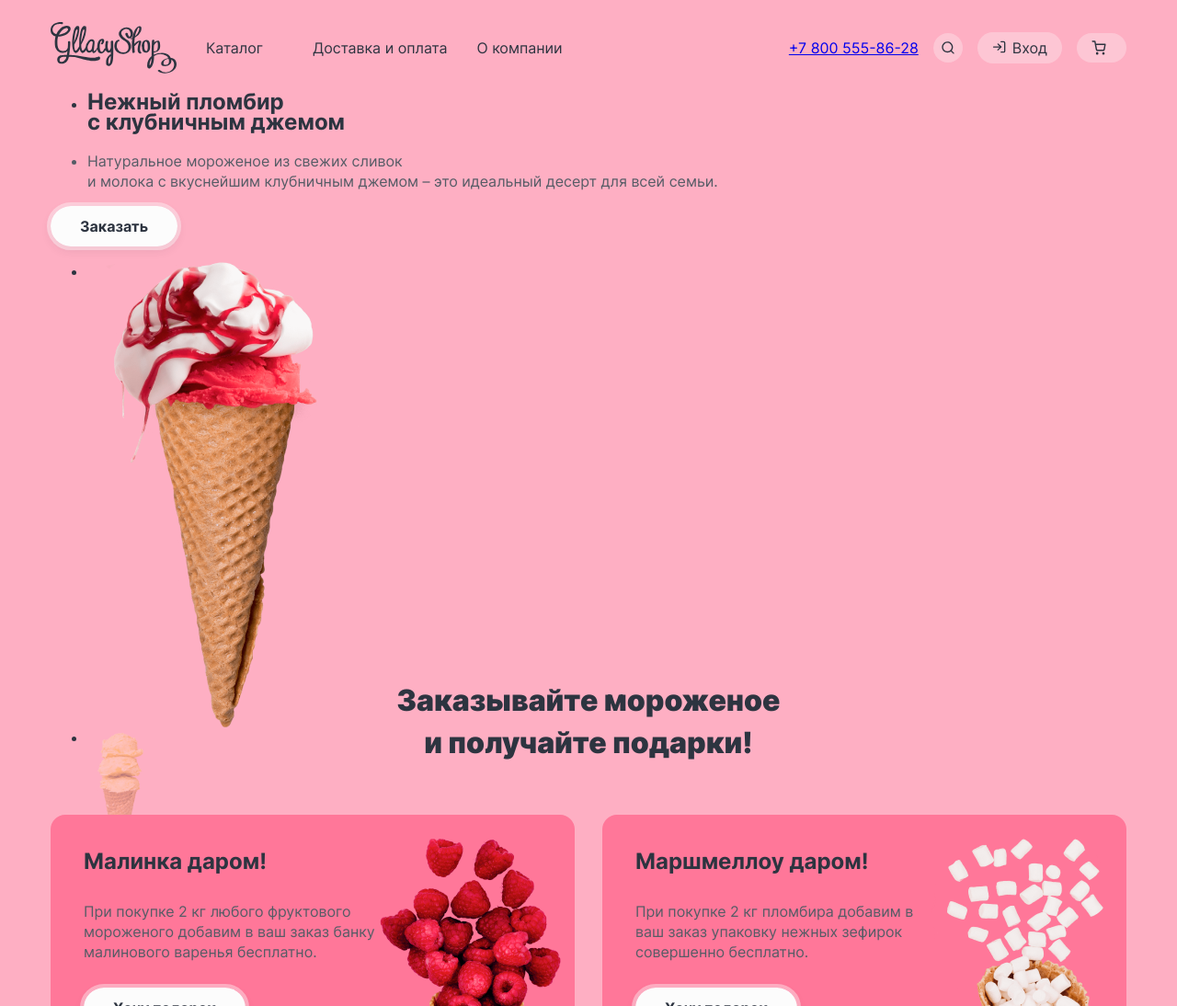
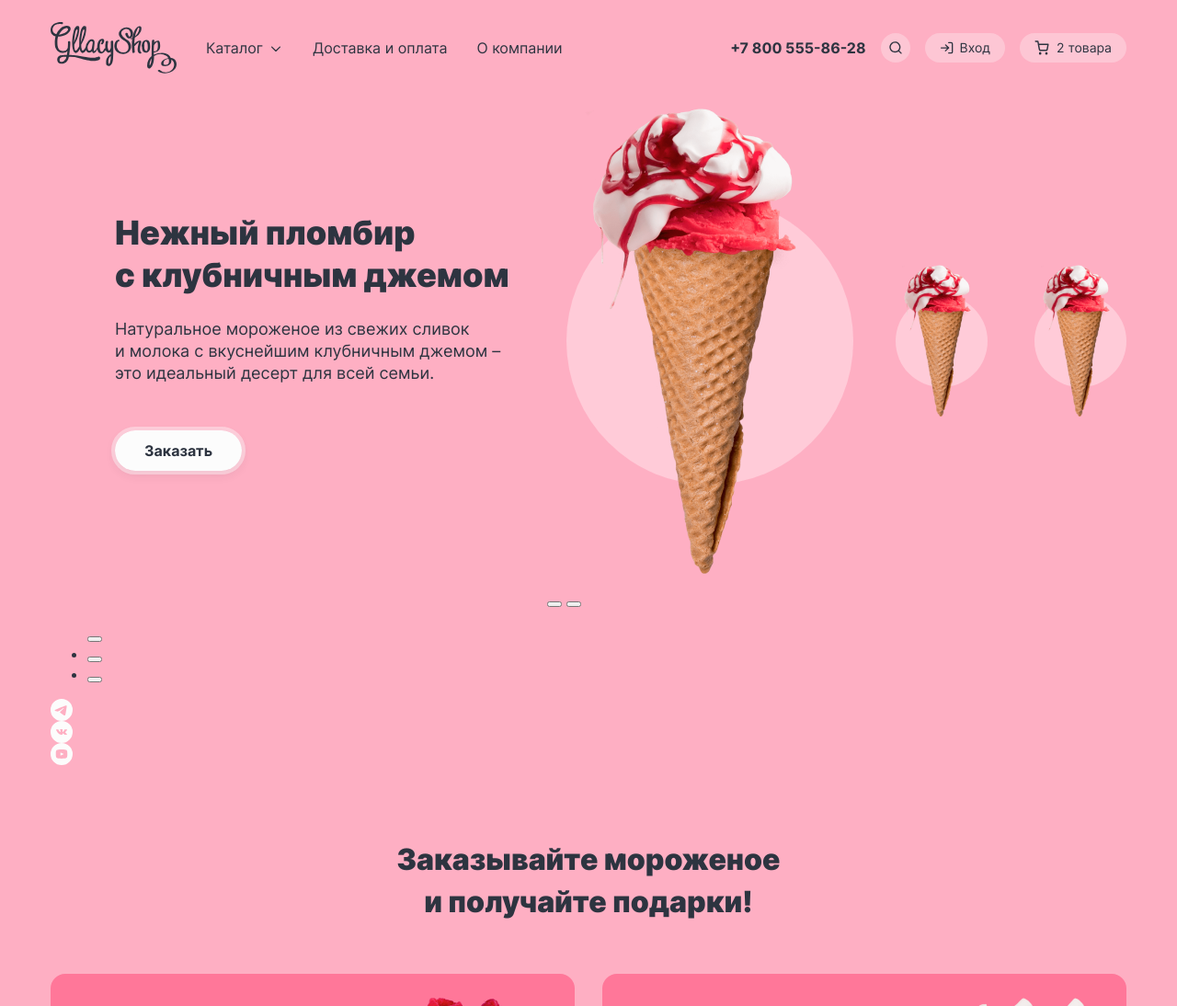
Before and after one commit to htmlacademy-htmlcss/2080327-gllacy-35, a plain HTML site: page index.html in a window 1280 px wide. Shown: the top 1094 px of the page at 92% size. Drawn offline with Linux system fonts and the light colour scheme.

Commit message:
Делает слайдер catalog.html index.html styles.css

```diff
--- a/index.html
+++ b/index.html
@@ -14,12 +14,14 @@
         <nav class="navigation">
             <ul class="navigation-list">
                 <li class="navigation-item">
-                    <a class="navigation-link dropdown-head" href="catalog.html">
+                    <div class="navigation-link dropdown-head" href="catalog.html">
                         Каталог
-                    </a>
+                        <svg width="16" height="16" viewBox="0 0 16 17" fill="none" xmlns="http://www.w3.org/2000/svg">
+                        <path fill-rule="evenodd" clip-rule="evenodd" d="M3.80812 7.0532C3.54777 6.79285 3.12566 6.79285 2.86531 7.0532C2.60496 7.31355 2.60496 7.73566 2.86531 7.99601L7.52565 12.6564C7.52771 12.6585 7.52979 12.6606 7.53189 12.6627C7.66259 12.7934 7.83404 12.8585 8.00534 12.8579C8.1753 12.8574 8.34511 12.7924 8.47478 12.6627C8.47687 12.6606 8.47894 12.6585 8.48099 12.6564L13.1414 7.99601C13.4017 7.73566 13.4017 7.31355 13.1414 7.0532C12.881 6.79285 12.4589 6.79285 12.1986 7.0532L8.00334 11.2484L3.80812 7.0532Z" fill="#2D3440"/>
+                        </svg>
                         <ul class="dropdown">
                             <li class="dropdown-item">
-                            <a class="dropdown-item-link" href="#">
+                                <a class="dropdown-item-link new" href="#">
                                     Новинки
                                 </a>
                             </li>
@@ -44,6 +46,7 @@
                                 </a>
                             </li>
                         </ul>
+                    </div>
                 </li>
                 <li class="navigation-item">
                     <a class="navigation-link" href="delivery-payment.html">
@@ -73,6 +76,7 @@
               <span class="visually-hidden">
               Корзина
               </span>
+                        2 товара
                     </a>
         </div>
     </header>
@@ -81,49 +85,64 @@
             Магазин натурального мороженного Глэйси Шоп
         </h1>
         <section class="section-slider">
-            <ul class="slider-slide">
-                <li class="slider-slide-content">
-                    <h2 class="caption-slide">Нежный пломбир <br>
-                        с клубничным джемом
+            <div class="slider-content">
+                <ul class="slider-list">
+                    <li class="slider-slide active">
+                        <h2 class="slide-caption">Нежный пломбир с&nbsp;клубничным джемом
                         </h2>
-                </li>
-                <li class="text">
-                    Натуральное мороженое из свежих сливок <br>
-                    и молока с вкуснейшим клубничным джемом – это идеальный десерт для всей семьи.
-                </li>
-            </ul>
+                        <p class="slide-text">
+                            Натуральное мороженое из&nbsp;свежих сливок и&nbsp;молока с&nbsp;вкуснейшим клубничным джемом – это&nbsp;идеальный десерт для всей семьи.
+                        </p>
                         <a class="button" href="#">
                             Заказать
                         </a>
-            <ul class="slider-meta">
+                    </li>
+                </ul>
+                <div class="slider-meta">
+                    <ul class="slider-images">
+                        <li class="slider-sub-slide active">
+                            <img src="img/slider-slide-strawberry-ice-cream.png" width="306" height="507"
+                                 alt="пломбир в вафельном рожке с клубничным джемом">
+                        </li>
                         <li class="slider-sub-slide">
                             <img src="img/slider-slide-strawberry-ice-cream.png" width="306" height="507"
                                  alt="пломбир в вафельном рожке с клубничным джемом">
                         </li>
                         <li class="slider-sub-slide">
-                    <img src="img/slider-sub-slide-banana.png" width="66" height="150" alt="банановое мороженое">
-                </li>
-                <li class="slider-sub-slide">
-                    <img src="img/slider-sub-slide-caramel.png" width="66" height="150" alt="карамельный пломбир">
+                            <img src="img/slider-slide-strawberry-ice-cream.png" width="306" height="507"
+                                 alt="пломбир в вафельном рожке с клубничным джемом">
                         </li>
                     </ul>
                     <div class="slider-nav">
                         <button class="slider-arrow-left" type="button">
+                        <span class="visually-hidden">
                             стрелка влево
+                        </span>
                         </button>
                         <button class="slider-arrow-right" type="button">
+                        <span class="visually-hidden">
                             стрелка вправо
+                        </span>
                         </button>
                     </div>
-            <ul class="control-bullet">
-                <li class="control-bullet">
-                    .
+                </div>
+            </div>
+            <div class="slider-bottom">
+                <ul class="bullet-list">
+                    <b class="bullet-item">
+                        <button class="bullet-button active" type="button">
+                            <span class="visually-hidden">1 слайд</span>
+                        </button>
+                    </b>
+                    <li class="bullet-item">
+                        <button class="bullet-button" type="button">
+                            <span class="visually-hidden">2 слайд</span>
+                        </button>
                     </li>
-                <li class="control-bullet">
-                    .
-                </li>
-                <li class="control-bullet">
-                    .
+                    <li class="bullet-item">
+                        <button class="bullet-button" type="button">
+                            <span class="visually-hidden">3 слайд</span>
+                        </button>
                     </li>
                 </ul>
             <div class="slider-socials">
--- a/styles/styles.css
+++ b/styles/styles.css
@@ -46,9 +46,11 @@ button {
     color: #FCFCFC;
 }
 
-img {
+img, svg {
     display: block;
 }
+
+
 
 .container {
     margin: 0 auto;
@@ -59,12 +61,28 @@ img {
     width: 137px;
     margin-right: 16px;
 }
+
+.navigation-item {
+    position: relative;
+}
+
 .navigation-link {
     display: block;
     padding: 8px 16px;
     line-height: 20px;
     text-decoration: none;
     color: #2D3440;
+    border-radius: 30px;
+    cursor: pointer;
+}
+
+.phone-link {
+    font-weight: 700;
+    font-size: 16px;
+    line-height: 20px;
+    text-decoration: none;
+    color: #2D3440;
+
 }
 
 .header-button {
@@ -75,6 +93,9 @@ img {
     border-radius: 30px;
     text-decoration: none;
     color: #2D3440;
+    font-weight: 400;
+    font-size: 14px;
+    line-height: 20px;
 }
 
 .send-form {
@@ -171,16 +192,69 @@ img {
 
 
 .dropdown {
+    padding: 8px 0;
+    position: absolute;
+    top: 45px;
+    background-color: #FCFCFC;
+    box-shadow: 0px 8px 16px rgba(45, 52, 64, 0.12);
+    border-radius: 4px;
+    list-style-type: none;
     display: none;
 }
 
+.dropdown-head:hover .dropdown {
+    display: block;
+}
+
 .dropdown-head {
-    padding-right: 38px;
+    display: flex;
+    align-items: center;
+}
+
+.dropdown-head::after {
+    content:'';
+    position: absolute;
+    width: 100%;
+    bottom: -10px;
+;
+
+}
+
+.dropdown-head svg {
+    margin-left: 6px;
+}
+
+.dropdown-item-link {
+    position: relative;
+    padding: 6px 16px;
+    display: block;
+    text-decoration: none;
+    font-weight: 400;
+    font-size: 14px;
+    line-height: 20px;
+    color: #2D3440;
+    white-space: nowrap;
+}
+
+.dropdown-item-link.new {
+    padding: 8px 16px;
+    margin-bottom: 8px;
+    font-weight: 700;
+}
+
+.dropdown-item-link.new::after {
+    height: 1px;
+    content:'';
+    position: absolute;
+    left: 16px;
+    right: 16px;
+    background-color: #B9B9B9;
+    bottom: -4px;
 }
 
 
 .basket-header {
-    padding-left: 38px;
+    padding-left: 40px;
     background-image: url("../img/basket.svg");
     background-repeat: no-repeat;
     background-size: 16px 16px;
@@ -203,7 +277,7 @@ img {
     line-height: 20px;
     background-color: #FCFCFC;
     outline: 4px solid rgba(252, 252, 252, 0.4);
-    box-shadow: 0px 4px 12px rgb(45 52 64 / 10%);
+    box-shadow: 0 4px 12px rgba(45, 52, 64, 0.1);
     border-radius: 26px;
     display: block;
     width: max-content;
@@ -589,8 +663,83 @@ img {
 }
 
 .section-slider {
-    height: 559px;
     margin-bottom: 80px;
+}
+
+.slider-content {
+    display: flex;
+    align-items: center;
+}
+.slider-list {
+    flex-shrink: 0;
+    margin: 0;
+    padding: 0;
+    width: 540px;
+}
+.slider-meta {
+    width: 100%;
+}
+
+.slider-images {
+    list-style-type: none;
+    padding: 21px 0  0 21px;
+    display: flex;
+    justify-content: space-between;
+    align-items: center;
+}
+
+.slider-sub-slide {
+    width: 100px;
+    position: relative;
+}
+
+.slider-sub-slide.active {
+    width: 306px;
+}
+
+.slider-sub-slide::before {
+    content:'';
+    position: absolute;
+    left: 0;
+    width: 100px;
+    height:  100px;
+    background-color: #ffcbd8;
+    z-index: -1;
+    border-radius: 50%;
+    top: 50%;
+    transform: translateY(-50%)
+}
+.slider-sub-slide.active::before {
+    width: 312px;
+    height: 312px;
+}
+
+.slider-sub-slide img {
+    width: 100%;
+    object-fit: contain;
+}
+
+.slider-slide {
+    padding-left: 70px;
+    display: none;
+}
+.slider-slide.active {
+    display: block;
+}
+
+.slide-caption {
+    font-weight: 900;
+    font-size: 36px;
+    line-height: 46px;
+    margin: 0 0 24px;
+}
+
+.slide-text {
+    margin: 0 0 50px;
+    font-weight: 400;
+    font-size: 18px;
+    line-height: 24px;
+    color: #2D3440;
 }
 
 .section-hot {
```
Lines whose indentation alone changed are shown as unchanged.
